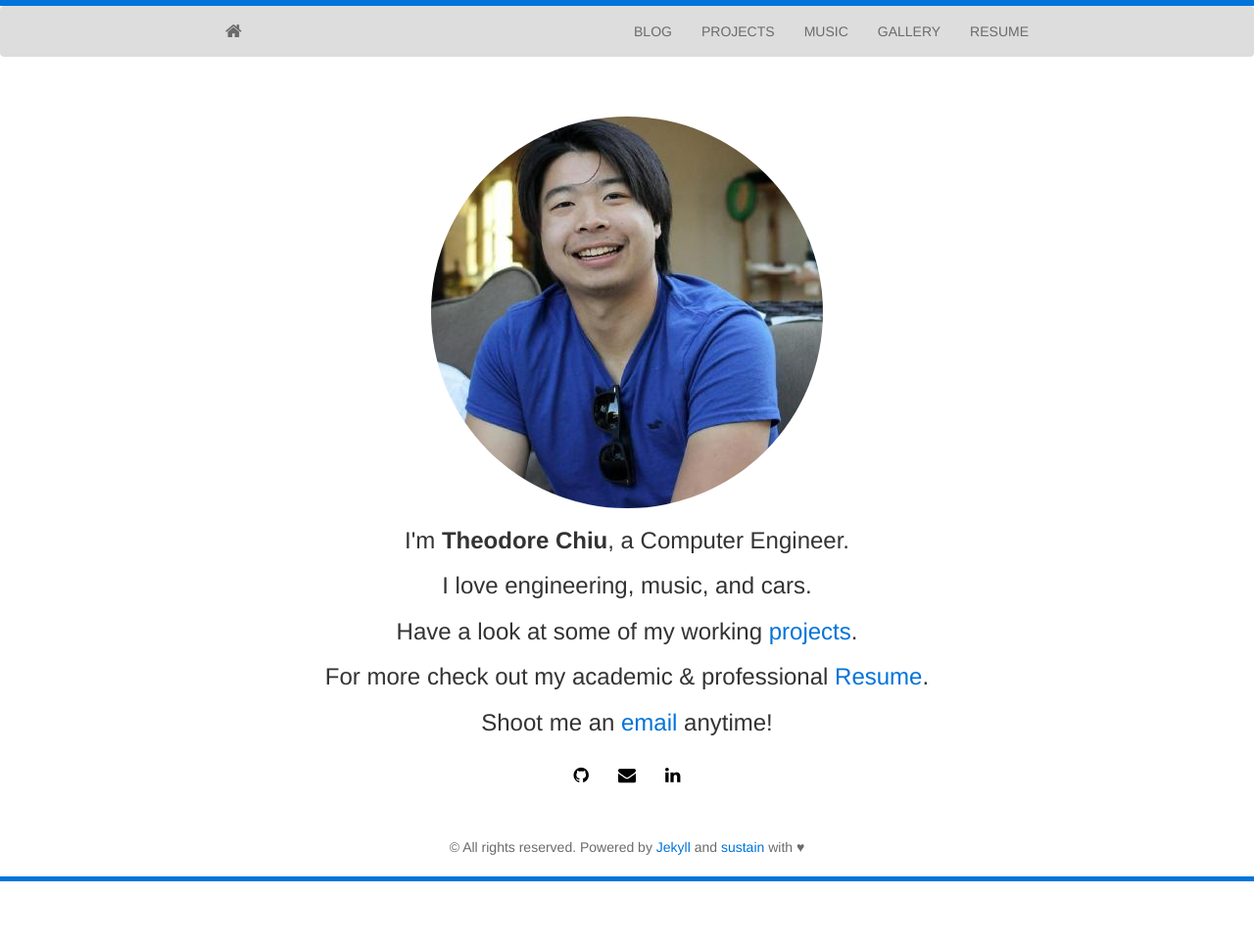
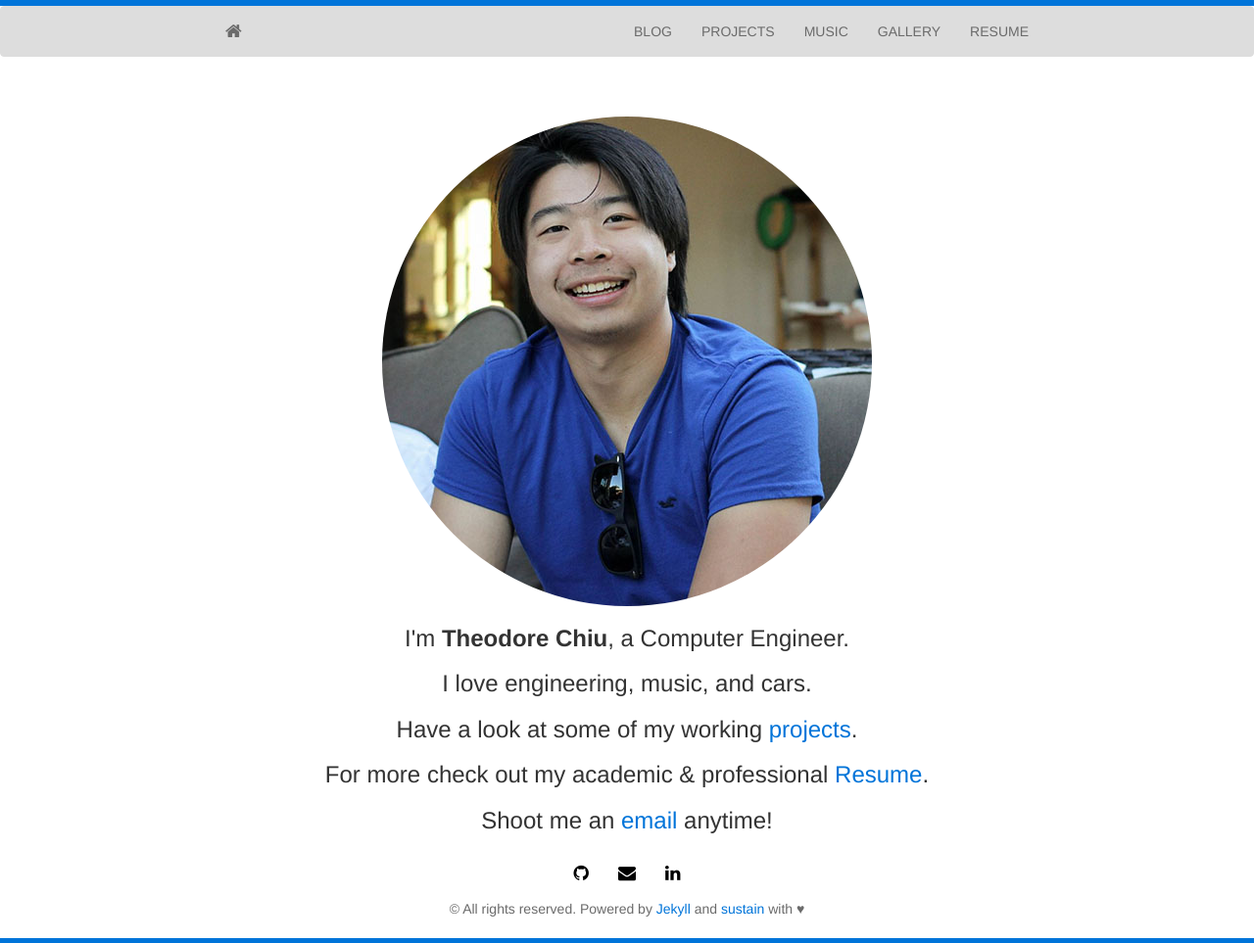
Before and after one commit to theochiu/theochiu.github.io, a Jekyll site: the page built from index.html, in a window 1280 px wide. Shown: the whole page at 98% size. Built offline with Jekyll 4.4.1, drawn with Linux system fonts in a browser that asks for light colours; nearby versions of some CDN libraries; the list of posts is cut into pages by our own code; before the commit the page ends 900 px from its top, so only the background shows below that.

Commit message:
changed picture/imported CSS to SCSS

```diff
--- a/_config.yml
+++ b/_config.yml
@@ -30,3 +30,6 @@
 
 # needed for travis-ci build
 exclude: [vendor]
+
+sass:
+  sass_dir: _sass
--- a/_layouts/layout.html
+++ b/_layouts/layout.html
@@ -10,7 +10,7 @@
     <link rel="favicon" href="{{ site.baseurl }}static/img/favicon.ico">
 -->
 
-    <link href="{{ site.baseurl }}static/img/favicon.ico" rel="shortcut icon" type="image/x-icon" />
+    <link href="{{ site.baseurl }}static/img/favicon-96x96.png" rel="shortcut icon" type="image/x-icon" />
 
 
     {% if page.title %}
@@ -32,10 +32,20 @@
     <![endif]-->
 
 	<!-- Custom styles for this template -->
+
+  <!-- This was without SCSS
     <link rel="stylesheet" type="text/css" href="{{ site.baseurl }}static/css/main.css" />
+    <link rel="stylesheet" type="text/css" href="{{ site.baseurl }}static/css/syntax.css" />
+  -->
+
+  <!-- Testing this SCSS alternative (line below) maybe it'll work? -->
+
+  <link rel="stylesheet" href="{{ "/css/main.css" | prepend: site.baseurl }}">
+
+
 	<link rel="stylesheet" type="text/css" href="https://fonts.googleapis.com/css?family=Source+Sans+Pro:200,400,200bold,400old" />
 	<link rel="stylesheet" type="text/css" href="https://maxcdn.bootstrapcdn.com/font-awesome/4.4.0/css/font-awesome.min.css" />
-  <link rel="stylesheet" type="text/css" href="{{ site.baseurl }}static/css/syntax.css" />
+
 
     <!-- Google Analytics -->
     {% include analytics.html %}
--- /dev/null
+++ b/_sass/_base.scss
@@ -0,0 +1 @@
+$grey-background: #DDDDDD
--- /dev/null
+++ b/_sass/_layout.scss
@@ -0,0 +1,226 @@
+/* Main page with stikky-footer
+-------------------------------------------------- */
+
+html, body {
+  height: 100%;
+  background-color: #fff;
+  font-family: 'Helvetica Neue', sans-serif;
+  /* The html and body elements cannot have any padding or margin. */
+  border-top: 3px solid #0074D9;
+}
+
+/* Wrapper for page content to push down footer */
+
+#wrap {
+  padding-bottom: 50px;
+  min-height: 100%;
+  height: auto;
+  /* Negative indent footer by its height */
+  margin: 0 auto -65px;
+  /* Pad bottom by footer height */
+  /*padding: 0 0 60px;*/
+}
+
+/* Navbar
+-------------------------------------------------- */
+
+.navbar-static-top {
+  margin-bottom: 10px;
+}
+
+.navbar-default {
+  background-color: $grey-background;
+  border-color: $grey-background;
+  /* not white */
+  .navbar-brand {
+    color: #6b6b6b;
+    /* gray */
+    &:hover, &:focus {
+      color: #6b6b6b;
+    }
+  }
+  .navbar-text {
+    color: #6b6b6b;
+  }
+  .navbar-nav > {
+    li > a {
+      color: #6b6b6b;
+      &:hover, &:focus {
+        color: #6b6b6b;
+      }
+    }
+    .active > a {
+      color: #6b6b6b;
+      background-color: $grey-background;
+      &:hover, &:focus {
+        color: #6b6b6b;
+        background-color: $grey-background;
+      }
+    }
+    .open > a {
+      color: #6b6b6b;
+      background-color: $grey-background;
+      &:hover, &:focus {
+        color: #6b6b6b;
+        background-color: $grey-background;
+      }
+    }
+  }
+  .navbar-toggle {
+    border-color: $grey-background;
+    &:hover, &:focus {
+      background-color: $grey-background;
+    }
+    .icon-bar {
+      background-color: #6b6b6b;
+    }
+  }
+  .navbar-collapse, .navbar-form {
+    border-color: #6b6b6b;
+  }
+  .navbar-link {
+    color: #6b6b6b;
+    &:hover {
+      color: #6b6b6b;
+    }
+  }
+}
+
+@media (max-width: 767px) {
+  .navbar-default .navbar-nav .open .dropdown-menu > {
+    li > a {
+      color: #6b6b6b;
+      &:hover, &:focus {
+        color: #6b6b6b;
+      }
+    }
+    .active > a {
+      color: #6b6b6b;
+      background-color: $grey-background;
+      &:hover, &:focus {
+        color: #6b6b6b;
+        background-color: $grey-background;
+      }
+    }
+  }
+}
+
+/* Custom page CSS
+-------------------------------------------------- */
+
+.container {
+  width: auto;
+  max-width: 850px;
+  text-align: center;
+  .text-muted {
+    margin: 20px 0;
+  }
+  a {
+    color: #0074D9;
+    &:hover {
+      color: #7FDBFF;
+    }
+  }
+}
+
+.img-responsive {
+  display: block;
+  height: auto;
+  max-width: 100%;
+}
+
+.panel-default {
+  h4 {
+    text-align: left;
+    line-height: 24px;
+    font-size: 22px;
+  }
+  h5 {
+    text-align: left;
+    line-height: 30px;
+    font-size: 18px;
+  }
+  h6 {
+    font-size: 15px;
+  }
+  h4 a {
+    color: #0074D9;
+  }
+}
+
+h5 a {
+  color: #0074D9;
+}
+
+.panel-default h4 a:hover, h5 a:hover {
+  color: #7FDBFF;
+}
+
+.panel {
+  border-style: none;
+}
+
+.panel-body {
+  padding-top: -10px;
+  text-align: left;
+}
+
+.social {
+  padding-top: 12px;
+  word-spacing: 25px;
+  h4 > a {
+    color: #000000;
+  }
+}
+
+.avatar {
+  padding-top: 5%;
+}
+
+.blog-post {
+  padding-top: 15px;
+}
+
+.blog-title {
+  padding-top: 2px;
+}
+
+.related-posts h4 {
+  text-align: center;
+}
+
+.page-not-found {
+  padding-top: 20%;
+}
+
+.disqus {
+  padding-bottom: 15px;
+}
+
+.blogpost {
+  text-align: left;
+  line-height: 30px;
+  font-size: 18px;
+}
+
+/* Footer
+-------------------------------------------------- */
+
+.footer {
+  text-decoration: none !important;
+}
+
+.text-muted {
+  color: #6b6b6b;
+}
+
+div.footer {
+  border-bottom: 5px solid #0074D9;
+}
+
+/* Set the fixed height of the footer here */
+/*.footer {
+  height: 50px;
+  padding-bottom: 15px;
+
+}*/
--- /dev/null
+++ b/css/main.scss
@@ -0,0 +1,7 @@
+---
+# Front matter comment to ensure Jekyll properly reads file.
+---
+@import
+  "base",
+  "layout",
+  "syntax-highlighting"
--- a/static/css/main.css
+++ /dev/null
@@ -1,184 +0,0 @@
-/* Main page with stikky-footer
--------------------------------------------------- */
-html,
-body {
-  height: 100%;
-  background-color: #fff;
-  font-family: 'Helvetica Neue', sans-serif;
-  /* The html and body elements cannot have any padding or margin. */
-  border-top: 3px solid #0074D9;
-}
-/* Wrapper for page content to push down footer */
-#wrap {
-  padding-bottom: 50px;
-  min-height: 100%;
-  height: auto;
-  /* Negative indent footer by its height */
-  margin: 0 auto -65px;
-  /* Pad bottom by footer height */
-  /*padding: 0 0 60px;*/
-}
-
-/* Navbar
--------------------------------------------------- */
-
-.navbar-static-top {
-  margin-bottom: 10px;
-}
-.navbar-default {
-  background-color: #DDDDDD;
-  border-color: #DDDDDD; /* not white */
-}
-.navbar-default .navbar-brand {
-  color: #6b6b6b;       /* gray */
-}
-.navbar-default .navbar-brand:hover, .navbar-default .navbar-brand:focus {
-  color: #6b6b6b;
-}
-.navbar-default .navbar-text {
-  color: #6b6b6b;
-}
-.navbar-default .navbar-nav > li > a {
-  color: #6b6b6b;
-}
-.navbar-default .navbar-nav > li > a:hover, .navbar-default .navbar-nav > li > a:focus {
-  color: #6b6b6b;
-}
-.navbar-default .navbar-nav > .active > a, .navbar-default .navbar-nav > .active > a:hover, .navbar-default .navbar-nav > .active > a:focus {
-  color: #6b6b6b;
-  background-color: #DDDDDD;
-}
-.navbar-default .navbar-nav > .open > a, .navbar-default .navbar-nav > .open > a:hover, .navbar-default .navbar-nav > .open > a:focus {
-  color: #6b6b6b;
-  background-color: #DDDDDD;
-}
-.navbar-default .navbar-toggle {
-  border-color: #DDDDDD;
-}
-.navbar-default .navbar-toggle:hover, .navbar-default .navbar-toggle:focus {
-  background-color: #DDDDDD;
-}
-.navbar-default .navbar-toggle .icon-bar {
-  background-color: #6b6b6b;
-}
-.navbar-default .navbar-collapse,
-.navbar-default .navbar-form {
-  border-color: #6b6b6b;
-}
-.navbar-default .navbar-link {
-  color: #6b6b6b;
-}
-.navbar-default .navbar-link:hover {
-  color: #6b6b6b;
-}
-@media (max-width: 767px) {
-  .navbar-default .navbar-nav .open .dropdown-menu > li > a {
-    color: #6b6b6b;
-  }
-  .navbar-default .navbar-nav .open .dropdown-menu > li > a:hover, .navbar-default .navbar-nav .open .dropdown-menu > li > a:focus {
-    color: #6b6b6b;
-  }
-  .navbar-default .navbar-nav .open .dropdown-menu > .active > a, .navbar-default .navbar-nav .open .dropdown-menu > .active > a:hover, .navbar-default .navbar-nav .open .dropdown-menu > .active > a:focus {
-    color: #6b6b6b;
-    background-color: #DDDDDD;
-  }
-}
-
-/* Custom page CSS
--------------------------------------------------- */
-
-.container {
-  width: auto;
-  max-width: 850px;
-  text-align: center;
-}
-.container .text-muted {
-  margin: 20px 0;
-}
-.container a {
-  color: #0074D9;
-}
-.container a:hover {
-  color: #7FDBFF;
-}
-.img-responsive {
- display: block;
- height: auto;
- max-width: 100%;
-}
-.panel-default h4 {
-  text-align: left;
-  line-height: 24px;
-  font-size: 22px;
-}
-.panel-default h5 {
-  text-align: left;
-  line-height: 30px;
-  font-size: 18px;
-}
-.panel-default h6 {
-  font-size: 15px;
-}
-.panel-default h4 a, h5 a {
-  color: #0074D9;
-}
-.panel-default h4 a:hover, h5 a:hover {
-  color: #7FDBFF;
-}
-.panel{
-  border-style: none;
-}
-.panel-body {
-  padding-top: -10px;
-  text-align: left;
-}
-.social {
-  padding-top: 12px;
-  word-spacing: 25px;
-}
-.social h4 > a {
-  color: #000000;
-}
-.avatar {
-  padding-top: 5%;
-}
-.blog-post{
-  padding-top: 15px;
-}
-.blog-title{
-  padding-top: 2px;
-}
-.related-posts h4 {
-  text-align: center;
-}
-.page-not-found {
-  padding-top: 20%;
-}
-.disqus {
-  padding-bottom: 15px;
-}
-
-.blogpost{
-  text-align: left;
-  line-height: 30px;
-  font-size: 18px;
-}
-
-/* Footer
--------------------------------------------------- */
-
-.footer {
-  text-decoration: none !important;
-}
-.text-muted {
-	color: #6b6b6b;
-}
-div.footer{
-  border-bottom: 5px solid #0074D9;;
-}
-/* Set the fixed height of the footer here */
-/*.footer {
-  height: 50px;
-  padding-bottom: 15px;
-
-}*/
--- a/static/css/syntax.css
+++ /dev/null
@@ -1,65 +0,0 @@
-.highlight  { background: #ffffff; }
-.highlight .c { color: #999988; font-style: italic } /* Comment */
-.highlight .err { color: #a61717; background-color: #e3d2d2 } /* Error */
-.highlight .k { font-weight: bold } /* Keyword */
-.highlight .o { font-weight: bold } /* Operator */
-.highlight .cm { color: #999988; font-style: italic } /* Comment.Multiline */
-.highlight .cp { color: #999999; font-weight: bold } /* Comment.Preproc */
-.highlight .c1 { color: #999988; font-style: italic } /* Comment.Single */
-.highlight .cs { color: #999999; font-weight: bold; font-style: italic } /* Comment.Special */
-.highlight .gd { color: #000000; background-color: #ffdddd } /* Generic.Deleted */
-.highlight .gd .x { color: #000000; background-color: #ffaaaa } /* Generic.Deleted.Specific */
-.highlight .ge { font-style: italic } /* Generic.Emph */
-.highlight .gr { color: #aa0000 } /* Generic.Error */
-.highlight .gh { color: #999999 } /* Generic.Heading */
-.highlight .gi { color: #000000; background-color: #ddffdd } /* Generic.Inserted */
-.highlight .gi .x { color: #000000; background-color: #aaffaa } /* Generic.Inserted.Specific */
-.highlight .go { color: #888888 } /* Generic.Output */
-.highlight .gp { color: #555555 } /* Generic.Prompt */
-.highlight .gs { font-weight: bold } /* Generic.Strong */
-.highlight .gu { color: #aaaaaa } /* Generic.Subheading */
-.highlight .gt { color: #aa0000 } /* Generic.Traceback */
-.highlight .kc { font-weight: bold } /* Keyword.Constant */
-.highlight .kd { font-weight: bold } /* Keyword.Declaration */
-.highlight .kp { font-weight: bold } /* Keyword.Pseudo */
-.highlight .kr { font-weight: bold } /* Keyword.Reserved */
-.highlight .kt { color: #445588; font-weight: bold } /* Keyword.Type */
-.highlight .m { color: #009999 } /* Literal.Number */
-.highlight .s { color: #d14 } /* Literal.String */
-.highlight .na { color: #008080 } /* Name.Attribute */
-.highlight .nb { color: #0086B3 } /* Name.Builtin */
-.highlight .nc { color: #445588; font-weight: bold } /* Name.Class */
-.highlight .no { color: #008080 } /* Name.Constant */
-.highlight .ni { color: #800080 } /* Name.Entity */
-.highlight .ne { color: #990000; font-weight: bold } /* Name.Exception */
-.highlight .nf { color: #990000; font-weight: bold } /* Name.Function */
-.highlight .nn { color: #555555 } /* Name.Namespace */
-.highlight .nt { color: #000080 } /* Name.Tag */
-.highlight .nv { color: #008080 } /* Name.Variable */
-.highlight .ow { font-weight: bold } /* Operator.Word */
-.highlight .w { color: #bbbbbb } /* Text.Whitespace */
-.highlight .mf { color: #009999 } /* Literal.Number.Float */
-.highlight .mh { color: #009999 } /* Literal.Number.Hex */
-.highlight .mi { color: #009999 } /* Literal.Number.Integer */
-.highlight .mo { color: #009999 } /* Literal.Number.Oct */
-.highlight .sb { color: #d14 } /* Literal.String.Backtick */
-.highlight .sc { color: #d14 } /* Literal.String.Char */
-.highlight .sd { color: #d14 } /* Literal.String.Doc */
-.highlight .s2 { color: #d14 } /* Literal.String.Double */
-.highlight .se { color: #d14 } /* Literal.String.Escape */
-.highlight .sh { color: #d14 } /* Literal.String.Heredoc */
-.highlight .si { color: #d14 } /* Literal.String.Interpol */
-.highlight .sx { color: #d14 } /* Literal.String.Other */
-.highlight .sr { color: #009926 } /* Literal.String.Regex */
-.highlight .s1 { color: #d14 } /* Literal.String.Single */
-.highlight .ss { color: #990073 } /* Literal.String.Symbol */
-.highlight .bp { color: #999999 } /* Name.Builtin.Pseudo */
-.highlight .vc { color: #008080 } /* Name.Variable.Class */
-.highlight .vg { color: #008080 } /* Name.Variable.Global */
-.highlight .vi { color: #008080 } /* Name.Variable.Instance */
-.highlight .il { color: #009999 } /* Literal.Number.Integer.Long */
-
-/* Make line numbers unselectable: excludes line numbers from copy-paste user ops */
-.highlight .lineno {-webkit-user-select: none;-moz-user-select: none; -o-user-select: none;}
-.lineno::-moz-selection {background-color: transparent;} /* Mozilla specific */
-.lineno::selection {background-color: transparent;} /* Other major browsers */
```
Also changed, not shown: _sass/_syntax-highlighting.scss (added), static/css/bootstrap.icon-large.min.css (deleted), static/img/githubprof.jpg.
